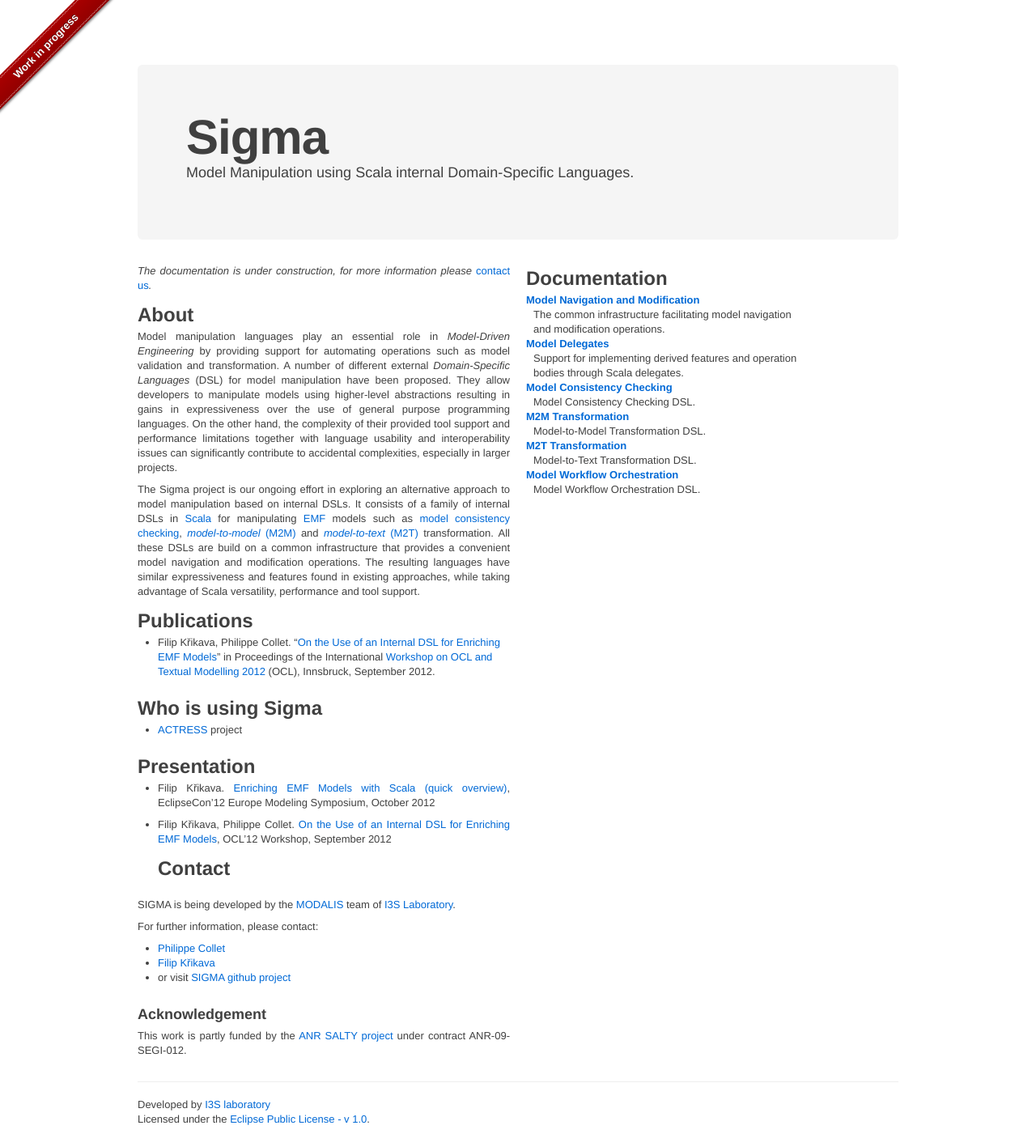
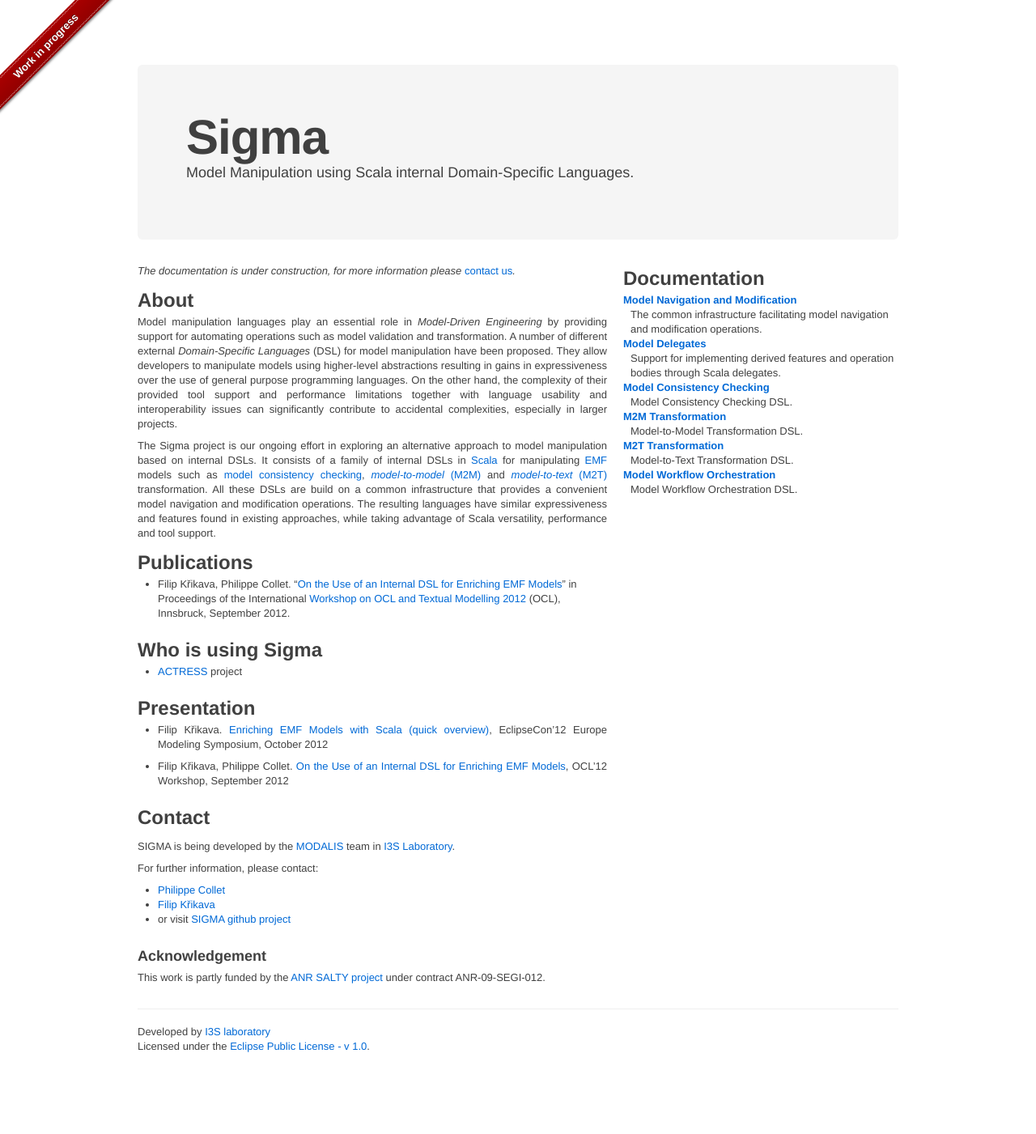
Before and after one commit to fikovnik/Sigma, a Jekyll site: the page built from index.md, in a window 1280 px wide. Shown: the whole page at 81% size. Built offline with Jekyll 4.4.1, drawn with Linux system fonts in a browser that asks for light colours; after the commit the page ends 1311 px from its top, so only the background shows below that.

Commit message:
Fixing the contact anchor link and front page spacing

```diff
--- a/_layouts/frontpage.html
+++ b/_layouts/frontpage.html
@@ -15,10 +15,8 @@
 
 <!-- Example row of columns -->
 <div class="row">
-<div class="span8">
-
+<div class="span10">
     {{ content }}
-
 </div>
 <div class="span6">
   <h2>Documentation</h2>
--- a/index.md
+++ b/index.md
@@ -24,10 +24,11 @@
 * Filip Křikava. [Enriching EMF Models with Scala (quick overview)](http://www.slideshare.net/krikava/enriching-emf-models-with-scala), EclipseCon'12 Europe Modeling Symposium, October 2012
 
 * Filip Křikava, Philippe Collet. [On the Use of an Internal DSL for Enriching EMF Models](http://www.slideshare.net/krikava/krikava-ocl12), OCL'12 Workshop, September 2012
+
 ## Contact ##
-<a id="contact"></a>
+<a id="contact"> </a>
 
-SIGMA is being developed by the [MODALIS](http://modalis.polytech.unice.fr/) team of [I3S Laboratory](http://www.i3s.unice.fr/I3S/).
+SIGMA is being developed by the [MODALIS](http://modalis.polytech.unice.fr/) team in [I3S Laboratory](http://www.i3s.unice.fr/I3S/).
 
 For further information, please contact:
 
```
